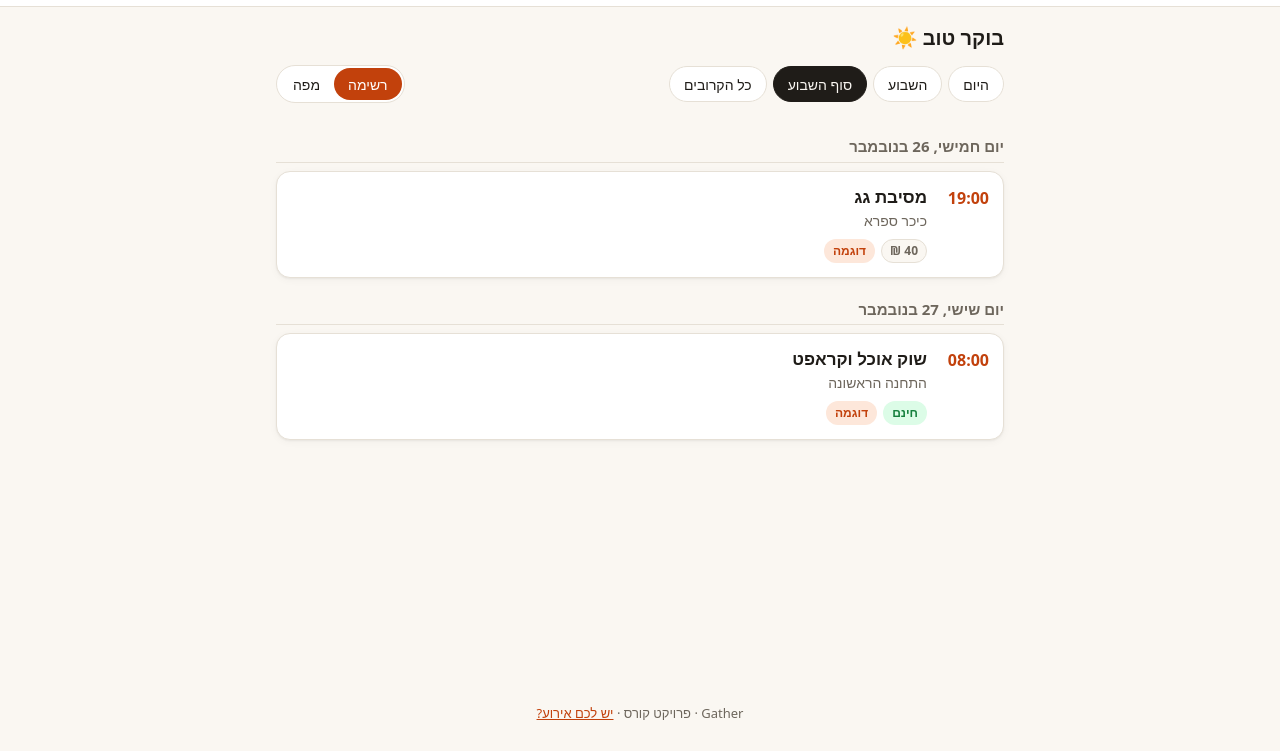
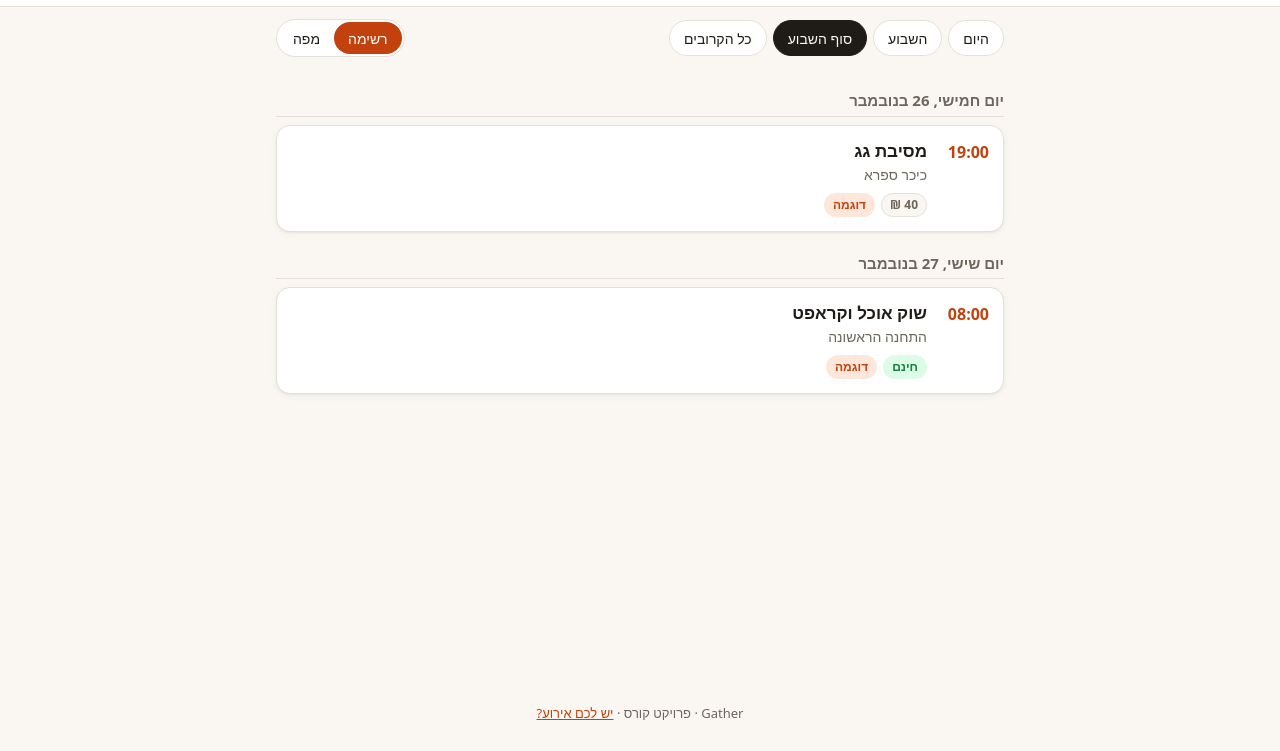
Before and after one commit to BenNetzer/Gather, a plain HTML site: page gather/index.html in a window 1280 px wide. Shown: the part 49-800 px from the top of the page. Drawn offline with nearby package versions, Linux system fonts and the light colour scheme.

Commit message:
Revert time-of-day greeting on the main screen
Reverts PR #4 (merge e02cb87): removes the greeting element, its
JS (jerusalemHour, greetingFor, updateGreeting) and its CSS.

Co-Authored-By: Claude Opus 5.5 <noreply@anthropic.com>

```diff
--- a/gather/css/style.css
+++ b/gather/css/style.css
@@ -83,9 +83,6 @@ main { flex: 1; width: 100%; max-width: 760px; margin: 0 auto; }
 .btn-ghost { background: transparent; color: var(--accent); border-color: var(--accent); }
 .topbar .btn { min-height: 36px; font-size: 14px; padding: 0 12px; }
 .btn:disabled { opacity: .6; cursor: wait; }
-
-/* Greeting */
-.greeting { margin: 16px 0 0; font-size: 20px; font-weight: 700; color: var(--text); }
 
 /* Controls */
 .controls {
--- a/gather/index.html
+++ b/gather/index.html
@@ -17,7 +17,6 @@
   <main id="app">
     <!-- Main screen: filter + list/map -->
     <section id="screen-main" class="screen">
-      <p id="greeting" class="greeting"></p>
       <div class="controls">
         <div class="chips" role="tablist" aria-label="סינון לפי תאריך">
           <button class="chip" data-filter="today">היום</button>
--- a/gather/js/app.js
+++ b/gather/js/app.js
@@ -349,30 +349,8 @@
     }
   }
 
-  // ---------- greeting ----------
-  // Hour in Jerusalem, so the greeting matches local time regardless of the device's time zone.
-  function jerusalemHour(d) {
-    const h = new Intl.DateTimeFormat("en-GB", {
-      hour: "numeric", hourCycle: "h23", timeZone: "Asia/Jerusalem",
-    }).format(d);
-    return parseInt(h, 10);
-  }
-
-  // 05:00–11:59 morning, 12:00–16:59 noon, otherwise evening.
-  function greetingFor(hour) {
-    if (hour >= 5 && hour < 12) return "בוקר טוב ☀️";
-    if (hour >= 12 && hour < 17) return "צהריים טובים 🌤️";
-    return "ערב טוב 🌙";
-  }
-
-  function updateGreeting() {
-    $("#greeting").textContent = greetingFor(jerusalemHour(new Date()));
-  }
-
   // ---------- boot ----------
   async function boot() {
-    updateGreeting();
-    setInterval(updateGreeting, 60 * 1000);
     $$(".chip").forEach((b) => b.addEventListener("click", () => {
       state.filter = b.dataset.filter;
       renderMain();
```
